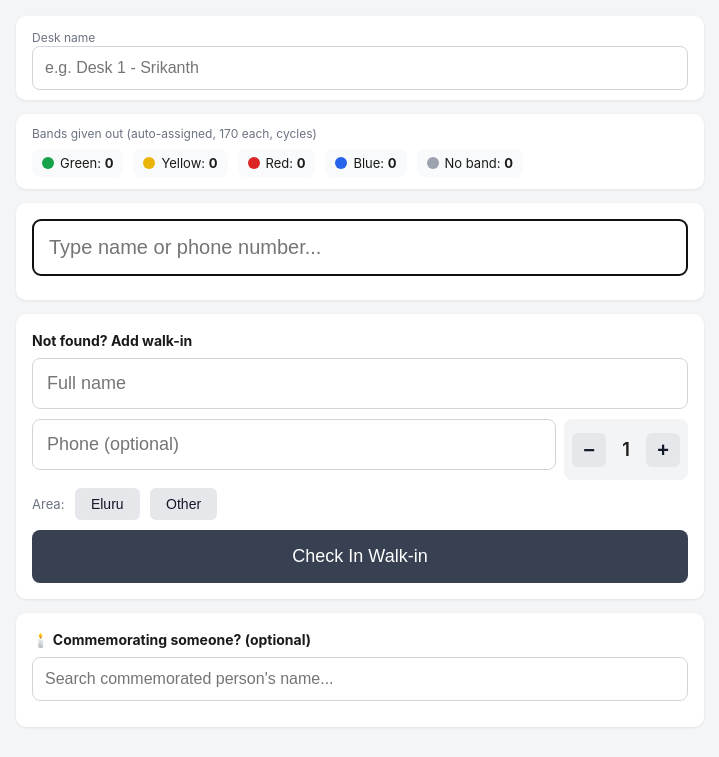
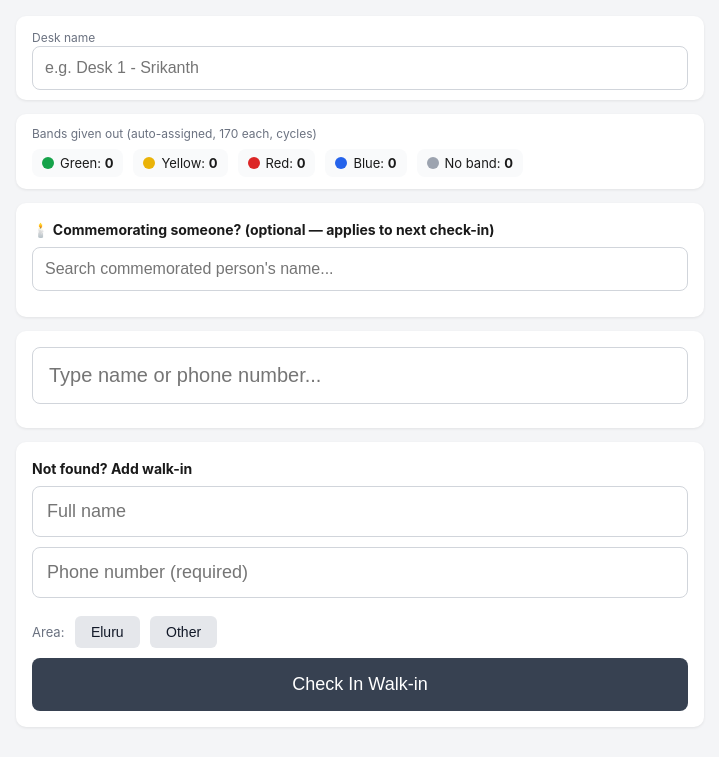
Before and after one commit to joinflashforacause/flash-registration, a Flask app: page / in a window 1280 px wide. Shown: the part 49-806 px from the top of the page, without its empty margins (280-999 px from the left). Run offline with Flask 3, Linux system fonts and the light colour scheme; data that the repository does not hold is empty; some libraries are stand-ins or nearby versions.

Commit message:
Update index.html

```diff
--- a/templates/index.html
+++ b/templates/index.html
@@ -13,8 +13,20 @@
 </div>
 
 <div class="card">
+  <strong style="font-size:14px;">🕯️ Commemorating someone? (optional — applies to next check-in)</strong>
+  <div style="margin-top:8px;" id="commemPickerArea">
+    <input id="commemSearch" placeholder="Search commemorated person's name..." autocomplete="off" style="font-size:16px;padding:12px;" />
+    <div id="commemResults"></div>
+  </div>
+  <div id="commemSelected" style="display:none;margin-top:8px;padding:10px;background:#f5f3ff;border-radius:8px;">
+    <span style="font-size:14px;">Commemorating: <strong id="commemSelectedName"></strong></span>
+    <span onclick="clearCommem()" style="color:#7c3aed;text-decoration:underline;cursor:pointer;margin-left:10px;font-size:13px;">clear</span>
+  </div>
+</div>
+
+<div class="card">
   <input id="searchBox" placeholder="Type name or phone number..." autocomplete="off"
-         autofocus style="font-size:20px;padding:16px;margin-bottom:8px;" />
+         style="font-size:20px;padding:16px;margin-bottom:8px;" />
   <div id="results"></div>
 </div>
 
@@ -22,14 +34,7 @@
   <strong style="font-size:14px;">Not found? Add walk-in</strong>
   <div style="margin-top:8px;">
     <input id="wName" placeholder="Full name" style="font-size:18px;padding:14px;" />
-    <div style="display:flex; gap:8px;">
-      <input id="wPhone" placeholder="Phone (optional)" style="font-size:18px;padding:14px;" />
-      <div class="stepper" style="flex-shrink:0;">
-        <button type="button" class="step-btn" onclick="adjustWalkinCount(-1)">−</button>
-        <span id="wFamilyDisplay" style="min-width:28px;text-align:center;font-size:18px;font-weight:600;">1</span>
-        <button type="button" class="step-btn" onclick="adjustWalkinCount(1)">+</button>
-      </div>
-    </div>
+    <input id="wPhone" placeholder="Phone number (required)" style="font-size:18px;padding:14px;" />
     <div style="margin-top:8px;">
       <span style="font-size:13px;color:#6b7280;margin-right:6px;">Area:</span>
       <button type="button" id="areaEluruBtn" onclick="selectArea('Eluru')"
@@ -42,20 +47,7 @@
   </div>
 </div>
 
-<div class="card">
-  <strong style="font-size:14px;">🕯️ Commemorating someone? (optional)</strong>
-  <div style="margin-top:8px;">
-    <input id="commemSearch" placeholder="Search commemorated person's name..." autocomplete="off" style="font-size:16px;padding:12px;" />
-    <div id="commemResults"></div>
-  </div>
-</div>
-
 <style>
-  .stepper { display:flex; align-items:center; gap:6px; background:#f3f4f6; border-radius:8px; padding:0 8px; }
-  .step-btn {
-    width:34px; height:34px; border-radius:6px; background:#e5e7eb; color:#111827;
-    font-size:20px; font-weight:700; line-height:1; padding:0; display:flex; align-items:center; justify-content:center;
-  }
   .result-card { border:1px solid #e5e7eb; border-radius:10px; padding:12px; margin-bottom:10px; }
   .result-top { display:flex; justify-content:space-between; align-items:flex-start; gap:8px; }
   .result-name { font-weight:700; font-size:17px; }
@@ -122,37 +114,26 @@ async function doSearch(q) {
       </div>
       ${(r.already_checked_in || r.source === 'walkin') ? '' : `
       <div class="result-actions">
-        <div class="stepper">
-          <button type="button" class="step-btn" onclick="adjustCount(${i}, -1)">−</button>
-          <span id="count-${i}" style="min-width:24px;text-align:center;font-weight:600;">1</span>
-          <button type="button" class="step-btn" onclick="adjustCount(${i}, 1)">+</button>
-        </div>
         <button class="big-checkin" id="btn-${i}" onclick="checkinExisting(${r.contributor_id}, ${i})">Check In</button>
       </div>`}
     </div>
   `).join('');
 }
 
-function adjustCount(i, delta) {
-  const el = document.getElementById(`count-${i}`);
-  let v = Math.max(1, parseInt(el.textContent) + delta);
-  el.textContent = v;
-}
-
 async function checkinExisting(contributorId, i) {
-  const familyCount = i !== null ? document.getElementById(`count-${i}`).textContent : "1";
   const btn = i !== null ? document.getElementById(`btn-${i}`) : null;
   if (btn) { if (btn.disabled) return; btn.disabled = true; btn.textContent = 'Checking in...'; }
   const desk = deskInput.value || 'Unknown Desk';
   const res = await fetch('/api/checkin', {
     method: 'POST',
     headers: {'Content-Type': 'application/json'},
-    body: JSON.stringify({mode: 'existing', contributor_id: contributorId, family_count: familyCount, desk})
+    body: JSON.stringify({mode: 'existing', contributor_id: contributorId, desk, commemorated_id: selectedCommemId})
   });
   const data = await res.json();
   if (data.ok) {
     showToastWithUndo(`✓ ${data.name} checked in at ${data.checked_in_at} — ${data.color_band.toUpperCase()} band`, data.checkin_id);
     refreshColorStats();
+    clearCommem();
     searchBox.value = '';
     document.getElementById('results').innerHTML = '';
     lastResults = [];
@@ -164,12 +145,6 @@ async function checkinExisting(contributorId, i) {
     showToast('Error: ' + (data.error || 'unknown'));
     if (btn) { btn.disabled = false; btn.textContent = 'Check In'; }
   }
-}
-
-let walkinCount = 1;
-function adjustWalkinCount(delta) {
-  walkinCount = Math.max(1, walkinCount + delta);
-  document.getElementById('wFamilyDisplay').textContent = walkinCount;
 }
 
 let selectedArea = null;
@@ -188,13 +163,14 @@ async function submitWalkin(forceConfirm) {
   const btn = document.getElementById('walkinBtn');
   const village = selectedArea === 'other' ? document.getElementById('wAreaOther').value.trim() : (selectedArea || '');
   if (!name) { showToast('Please enter a name'); return; }
+  if (!phone) { showToast('Phone number is required'); return; }
   if (btn.disabled) return;
   btn.disabled = true; btn.textContent = 'Checking in...';
 
   const res = await fetch('/api/checkin', {
     method: 'POST',
     headers: {'Content-Type': 'application/json'},
-    body: JSON.stringify({mode: 'walkin', name, phone, village, family_count: walkinCount, desk, confirm: !!forceConfirm})
+    body: JSON.stringify({mode: 'walkin', name, phone, village, desk, confirm: !!forceConfirm, commemorated_id: selectedCommemId})
   });
   const data = await res.json();
   btn.disabled = false; btn.textContent = 'Check In Walk-in';
@@ -210,11 +186,10 @@ async function submitWalkin(forceConfirm) {
   if (data.ok) {
     showToastWithUndo(`✓ ${data.name} checked in at ${data.checked_in_at} — ${data.color_band.toUpperCase()} band`, data.checkin_id);
     refreshColorStats();
+    clearCommem();
     document.getElementById('wName').value = '';
     document.getElementById('wPhone').value = '';
     document.getElementById('wAreaOther').value = '';
-    walkinCount = 1;
-    document.getElementById('wFamilyDisplay').textContent = 1;
     searchBox.focus();
   } else {
     showToast('Error: ' + (data.error || 'unknown'));
@@ -258,7 +233,8 @@ async function refreshColorStats() {
 refreshColorStats();
 setInterval(refreshColorStats, 6000);
 
-// ---- Commemorated persons inline search ----
+// ---- Commemorated person picker (applies to whichever check-in happens next) ----
+let selectedCommemId = null;
 let commemDebounce;
 const commemSearch = document.getElementById('commemSearch');
 commemSearch.addEventListener('input', (e) => {
@@ -278,33 +254,25 @@ async function doCommemSearch(q) {
   }
   box.innerHTML = data.map(r => `
     <div class="commem-card">
-      <div>
-        <div style="font-weight:600;font-size:14px;">${r.name}</div>
-        ${r.already_checked_in ? `<div class="result-sub">Visited by ${r.visitor_name || 'someone'} at ${r.checked_in_at} (${r.checked_in_desk})</div>` : ''}
-      </div>
-      ${r.already_checked_in
-        ? `<span class="badge">✓ Done</span>`
-        : `<button style="width:auto;padding:8px 14px;font-size:13px;background:#7c3aed;" onclick="checkinCommem(${r.commemorated_id}, this)">Mark Visited</button>`}
+      <div style="font-weight:600;font-size:14px;">#${r.sl_no} — ${r.name}</div>
+      <button style="width:auto;padding:8px 14px;font-size:13px;background:#7c3aed;" onclick="selectCommem(${r.commemorated_id}, '${r.name.replace(/'/g, "\\'")}')">Select</button>
     </div>
   `).join('');
 }
 
-async function checkinCommem(commemId, btn) {
-  btn.disabled = true;
-  const desk = deskInput.value || 'Unknown Desk';
-  const res = await fetch('/api/checkin_commemorated', {
-    method: 'POST',
-    headers: {'Content-Type': 'application/json'},
-    body: JSON.stringify({commemorated_id: commemId, visitor_name: '', visitor_phone: '', desk})
-  });
-  const data = await res.json();
-  if (data.ok || data.already_checked_in) {
-    showToast(data.ok ? 'Marked as visited.' : 'Already marked visited.');
-    doCommemSearch(commemSearch.value.trim());
-  } else {
-    showToast('Error marking visited');
-    btn.disabled = false;
-  }
+function selectCommem(id, name) {
+  selectedCommemId = id;
+  document.getElementById('commemSelectedName').textContent = name;
+  document.getElementById('commemSelected').style.display = 'block';
+  document.getElementById('commemPickerArea').style.display = 'none';
+  commemSearch.value = '';
+  document.getElementById('commemResults').innerHTML = '';
+}
+
+function clearCommem() {
+  selectedCommemId = null;
+  document.getElementById('commemSelected').style.display = 'none';
+  document.getElementById('commemPickerArea').style.display = 'block';
 }
 </script>
 {% endblock %}
```
